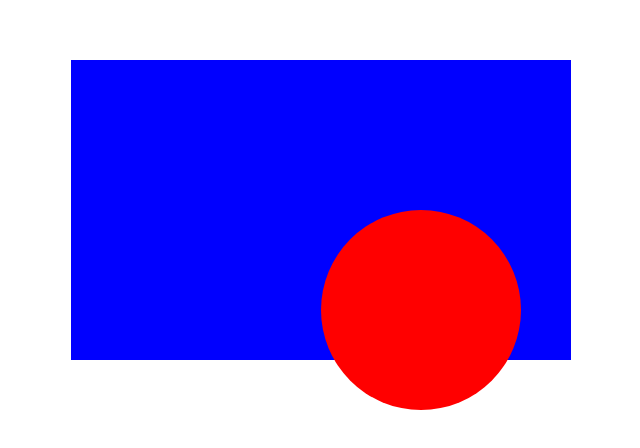
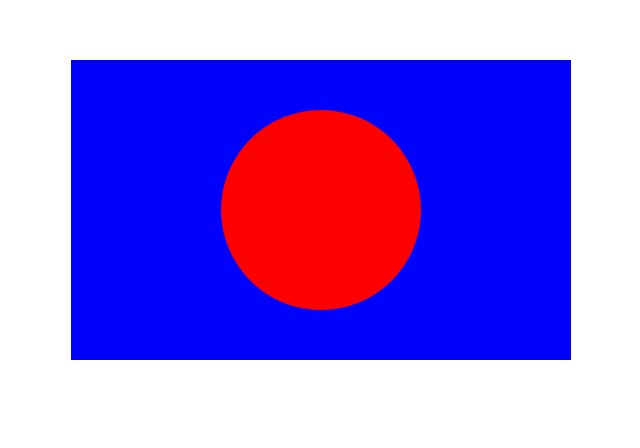
Before and after one commit to fauguswanto/Web-Development-Projects, a plain HTML site: page 7.2 CSS Positioning/index.html in a window 1280 px wide. Shown: the part 148-596 px from the top of the page, without its empty margins (137-777 px from the left). Drawn offline with Linux system fonts and the light colour scheme.

Commit message:
Add files via upload
centered the circle to looks like a flag

```diff
--- a/7.2 CSS Positioning/index.html
+++ b/7.2 CSS Positioning/index.html
@@ -11,8 +11,8 @@
       height: 200px;
       border-radius: 50%;
       position: absolute;
-      top: 150px;
-      left: 250px;
+      top: 50px;
+      left: 150px;
     }
 
     .blue-box {
```
